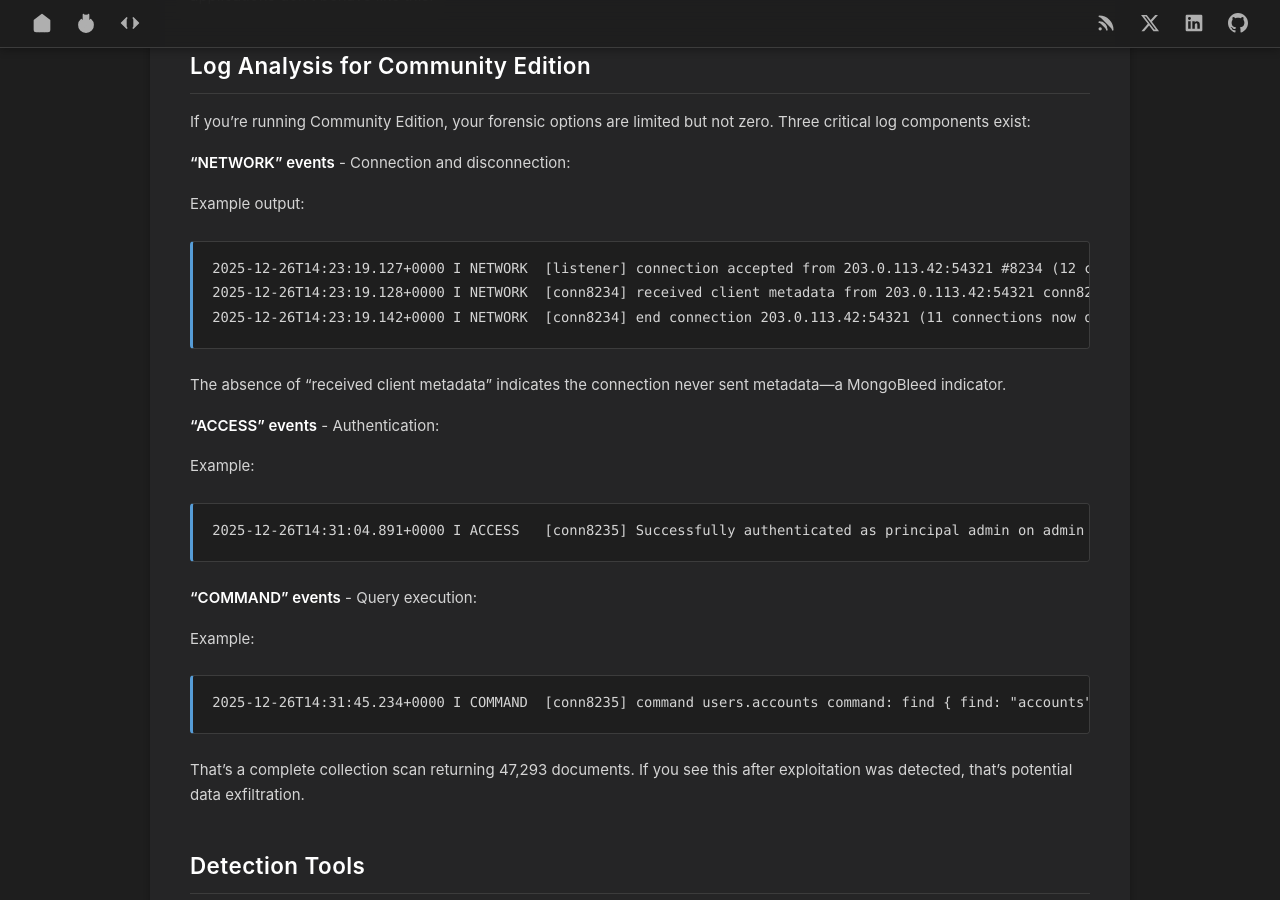
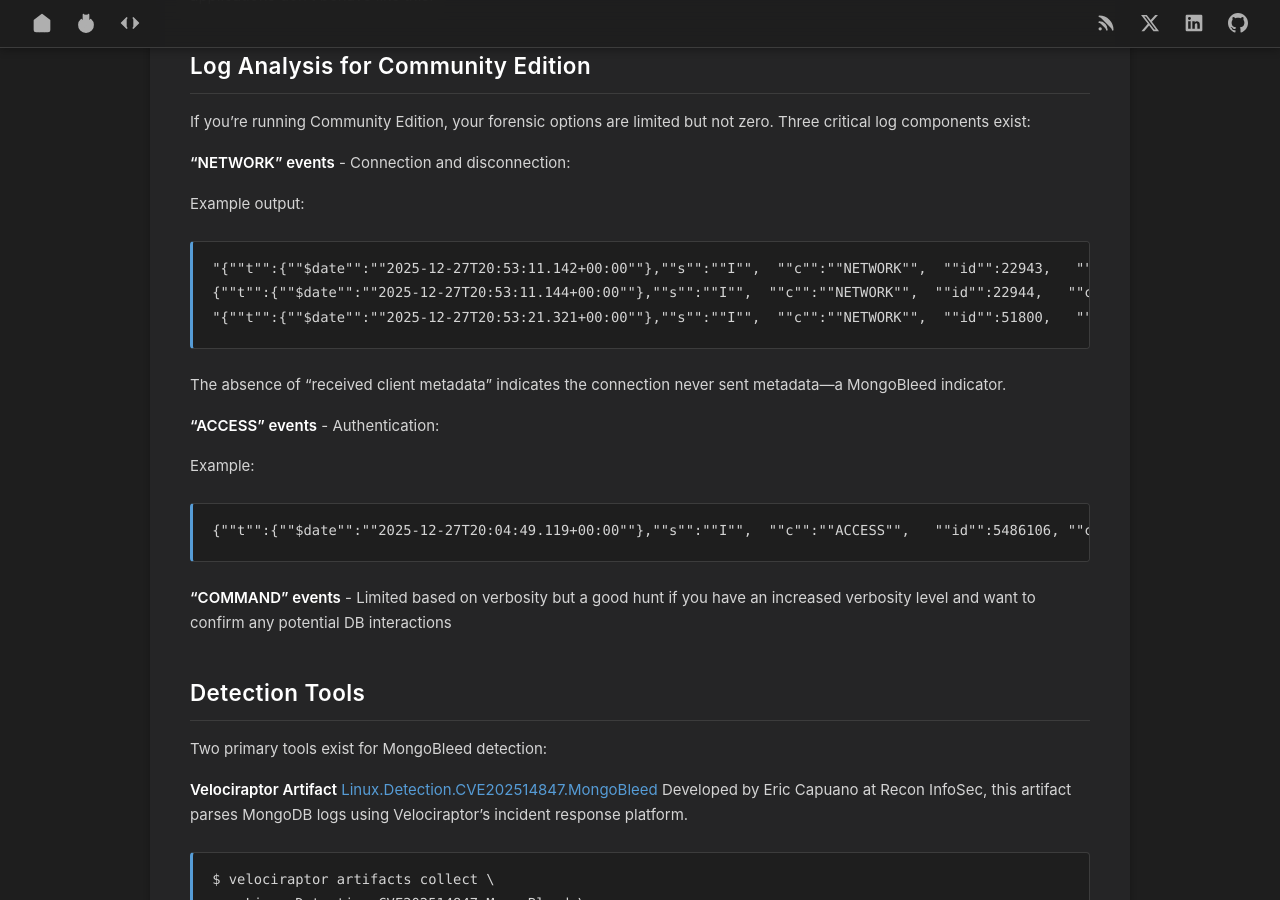
Before and after one commit to gottlabs/home, a Jekyll site: the page built from _posts/2025-12-29-mongobleed-forensics.md, in a window 1280 px wide and 900 px high, scrolled down 7267 px. Built offline with Jekyll 4.4.1, drawn with Linux system fonts in a browser that asks for light colours.

Commit message:
Update 2025-12-29-mongobleed-forensics.md

````diff
--- a/_posts/2025-12-29-mongobleed-forensics.md
+++ b/_posts/2025-12-29-mongobleed-forensics.md
@@ -231,9 +231,9 @@ If you're running Community Edition, your forensic options are limited but not z
 
 Example output:
 ```
-2025-12-26T14:23:19.127+0000 I NETWORK  [listener] connection accepted from 203.0.113.42:54321 #8234 (12 connections now open)
-2025-12-26T14:23:19.128+0000 I NETWORK  [conn8234] received client metadata from 203.0.113.42:54321 conn8234: {}
-2025-12-26T14:23:19.142+0000 I NETWORK  [conn8234] end connection 203.0.113.42:54321 (11 connections now open)
+"{""t"":{""$date"":""2025-12-27T20:53:11.142+00:00""},""s"":""I"",  ""c"":""NETWORK"",  ""id"":22943,   ""ctx"":""listener"",""msg"":""Connection accepted"",""attr"":{""remote"":""203.0.113.42:60696"",""uuid"":{""uuid"":{""$uuid"":""75531bc6-21c8-967b-89ed-5d28e22e72f5""}},""connectionId"":21,""connectionCount"":13}}
+{""t"":{""$date"":""2025-12-27T20:53:11.144+00:00""},""s"":""I"",  ""c"":""NETWORK"",  ""id"":22944,   ""ctx"":""conn21"",""msg"":""Connection ended"",""attr"":{""remote"":""203.0.113.42:60696"",""uuid"":{""uuid"":{""$uuid"":""75531bc6-21c8-967b-89ed-5d28e22e72f5""}},""connectionId"":21,""connectionCount"":10}}"
+"{""t"":{""$date"":""2025-12-27T20:53:21.321+00:00""},""s"":""I"",  ""c"":""NETWORK"",  ""id"":51800,   ""ctx"":""conn24"",""msg"":""client metadata"",""attr"":{""remote"":""203.0.113.42:54188"",""client"":""conn24"",""negotiatedCompressors"":[],""doc"":{""application"":{""name"":""mongodump""},""driver"":{""name"":""mongo-go-driver"",""version"":""1.16.0""},""os"":{""type"":""linux"",""architecture"":""amd64""},""platform"":""go1.21.12""}}}
 ```
 
 The absence of "received client metadata" indicates the connection never sent metadata—a MongoBleed indicator.
@@ -242,17 +242,10 @@ The absence of "received client metadata" indicates the connection never sent me
 
 Example:
 ```
-2025-12-26T14:31:04.891+0000 I ACCESS   [conn8235] Successfully authenticated as principal admin on admin from client 203.0.113.42:54782
+{""t"":{""$date"":""2025-12-27T20:04:49.119+00:00""},""s"":""I"",  ""c"":""ACCESS"",   ""id"":5486106, ""ctx"":""conn13"",""msg"":""Successfully authenticated"",""attr"":{""client"":""203.0.113.42:40898"",""isSpeculative"":true,""isClusterMember"":false,""mechanism"":""SCRAM-SHA-256"",""user"":""root"",""db"":""database1"",""result"":0,""metrics"":{""conversation_duration"":{""micros"":2213,""summary"":{""0"":{""step"":1,""step_total"":2,""duration_micros"":165},""1"":{""step"":2,""step_total"":2,""duration_micros"":30}}}},""extraInfo"":{}}}
 ```
 
-**"COMMAND" events** - Query execution:
-
-Example:
-```
-2025-12-26T14:31:45.234+0000 I COMMAND  [conn8235] command users.accounts command: find { find: "accounts", filter: {}, $db: "users" } planSummary: COLLSCAN keysExamined:0 docsExamined:47293 cursorExhausted:1 numYields:370 nreturned:47293 reslen:8947234 locks:{ Global: { acquireCount: { r: 742 } }, Database: { acquireCount: { r: 371 } }, Collection: { acquireCount: { r: 371 } } } protocol:op_msg 127ms
-```
-
-That's a complete collection scan returning 47,293 documents. If you see this after exploitation was detected, that's potential data exfiltration.
+**"COMMAND" events** - Limited based on verbosity but a good hunt if you have an increased verbosity level and want to confirm any potential DB interactions
 
 ## Detection Tools
 
````
